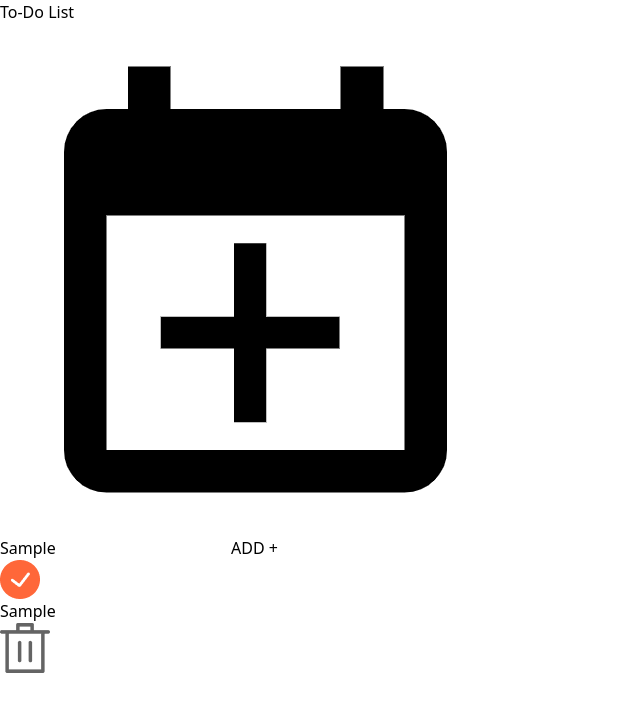
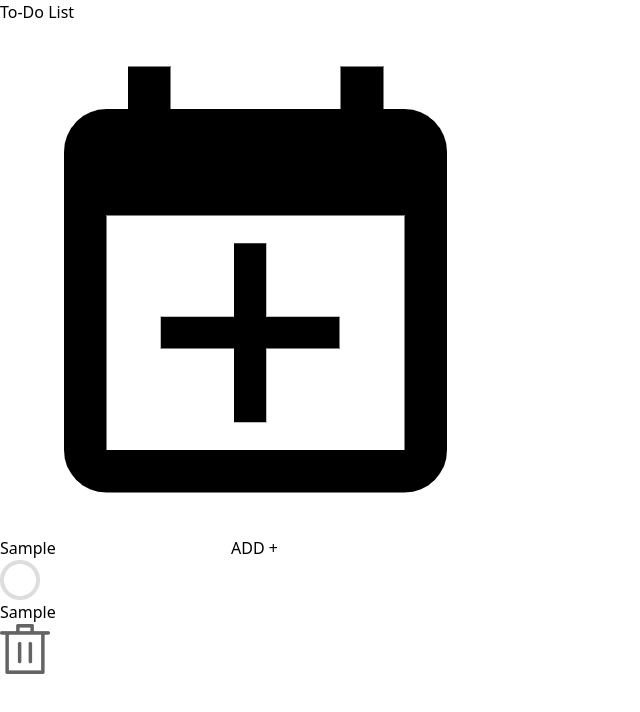
Before and after one commit to MG10327/TodoList, a React (Vite) app: page / in a window 1280 px wide. Both pictures are taken after typing "Sample" into the empty fields and a click on the button "ADD +". Shown: the top 712 px of the page, without its empty margins (0-640 px from the left). Built offline with nearby package versions, Linux system fonts and the light colour scheme.

Commit message:
add strikethrough on complete item toggle

```diff
--- a/src/components/TodoItems.jsx
+++ b/src/components/TodoItems.jsx
@@ -7,8 +7,8 @@ const TodoItems = ({text, id, isComplete, deleteTodo, toggle}) => {
   return (
     <div className='flex items-center my-3 gap-2'>
         <div className='flex flex-1 items-center cursor-pointer' onClick={()=>{toggle(id)}}>
-            <img src={tick} alt="" className='w-7' />
-            <p className='text-slate-700 ml-4 text-[17px]'>{text}</p>
+            <img src={isComplete ? tick : not_tick} alt="" className='w-7' />
+            <p className={`text-slate-700 ml-4 text-[17px] ${isComplete ? "line-through" : ""}`}>{text}</p>
         </div>
         <img onClick={()=>{deleteTodo(id)}} src={delete_icon} alt="" className='w-3.5 cursor-pointer'/>
     </div>
```
